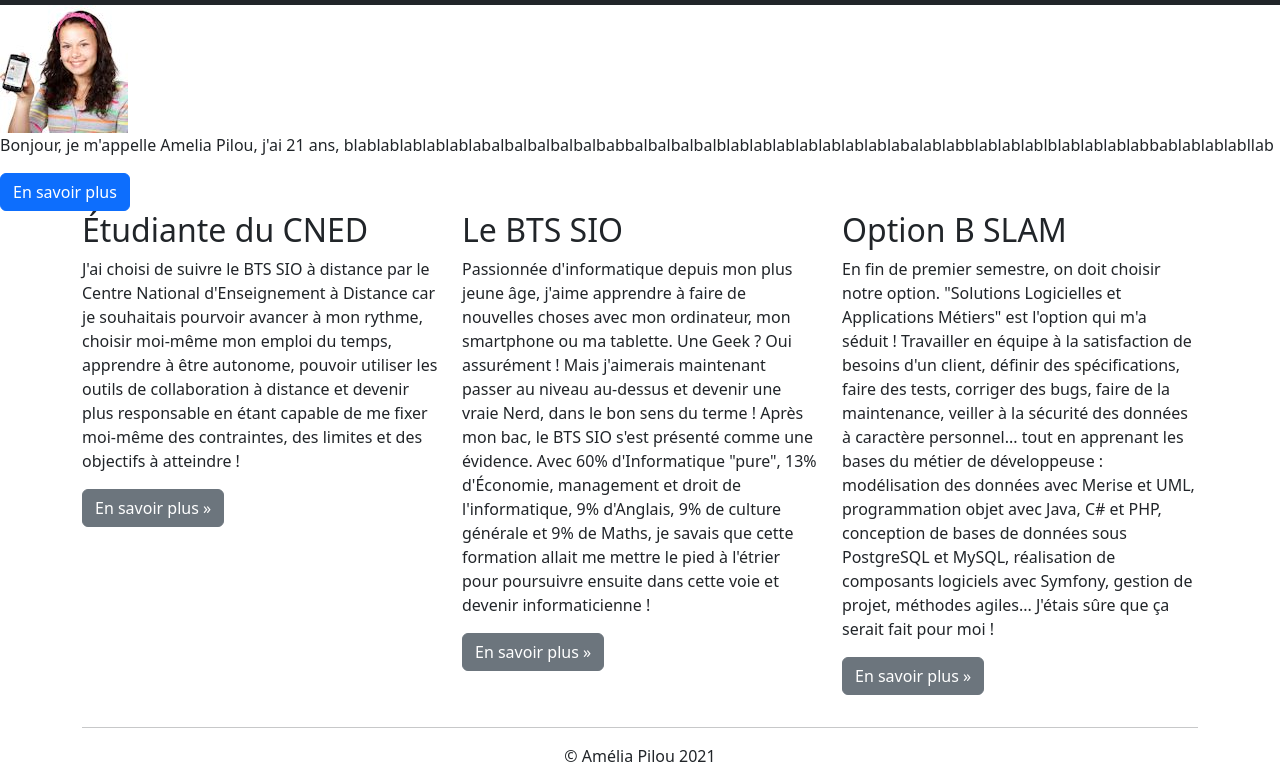
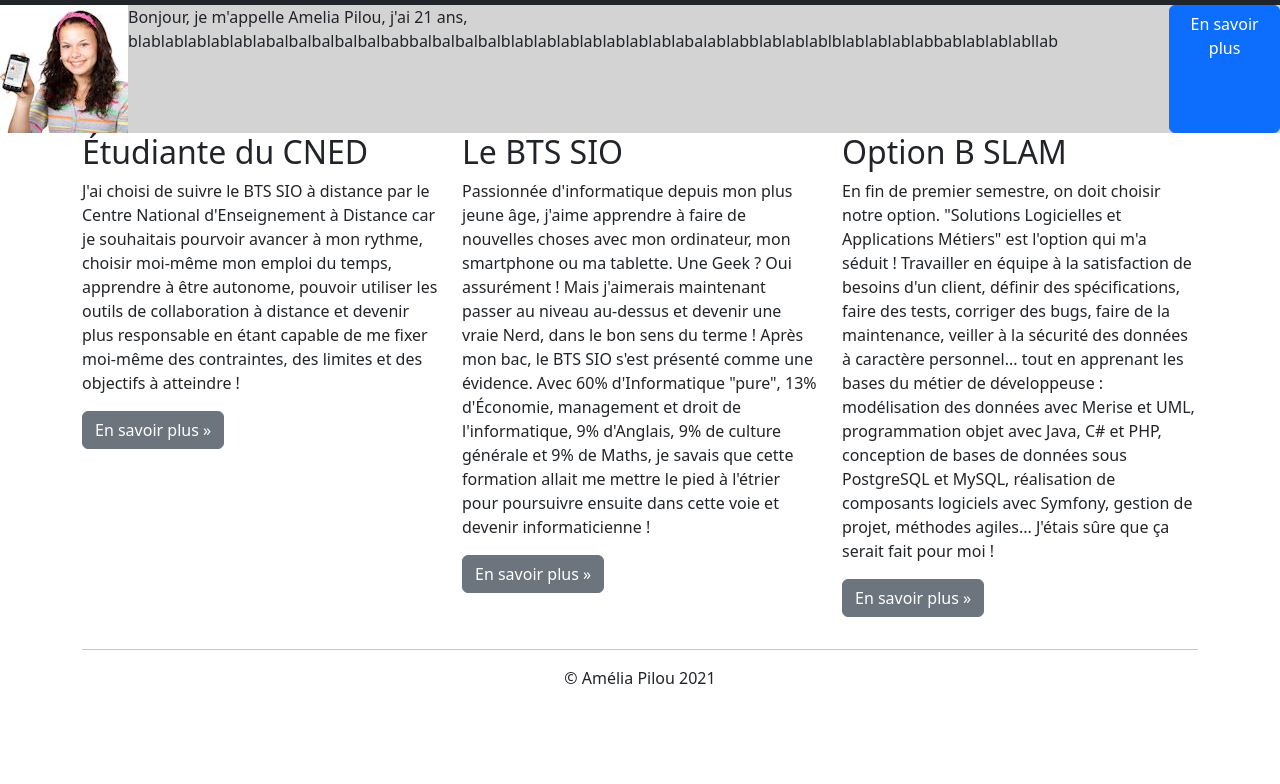
Before and after one commit to Terpsichor/Terpsichor.github.io, a plain HTML site: page index.html in a window 1280 px wide. Shown: the part 51-835 px from the top of the page. After the commit the page ends 800 px from the top, so only its background shows below. Drawn offline with nearby package versions, Linux system fonts and the light colour scheme.

Commit message:
Test color

```diff
--- /dev/null
+++ b/css/newCascadeStyleSheet.css
@@ -0,0 +1,4 @@
+.test {
+    display: flex;
+    background-color: lightgrey;
+}
--- a/index.html
+++ b/index.html
@@ -11,6 +11,7 @@
 
     <title>PortFolio de Terpsichor</title>
     <link rel="icon" href="favicon.ico">
+    <link rel="stylesheet" href="css/newCascadeStyleSheet.css">
     <link rel="stylesheet" href="https://cdn.jsdelivr.net/npm/@fortawesome/fontawesome-free@6.6.0/css/fontawesome.min.css" integrity="sha384-NvKbDTEnL+A8F/AA5Tc5kmMLSJHUO868P+lDtTpJIeQdGYaUIuLr4lVGOEA1OcMy" crossorigin="anonymous">
   </head>
   <body>
@@ -107,7 +108,7 @@
           </div>
       </nav>
     <h1>Bonjour et bienvenu sur mon PortFolio</h1>
-    <div class="jumbotron">
+    <div class="jumbotron test">
         <img src="Image/AmeliaPilou.jpg" />
         <p> Bonjour, je m'appelle Amelia Pilou, j'ai 21 ans, blablablablablablabalbalbalbalbalbabbalbalbalbalblablablablablablablablabalablabblablablablblablablablabbablablablabllab </p>
         <a href="#" class="btn btn-primary" role="button">En savoir plus</a>
```
